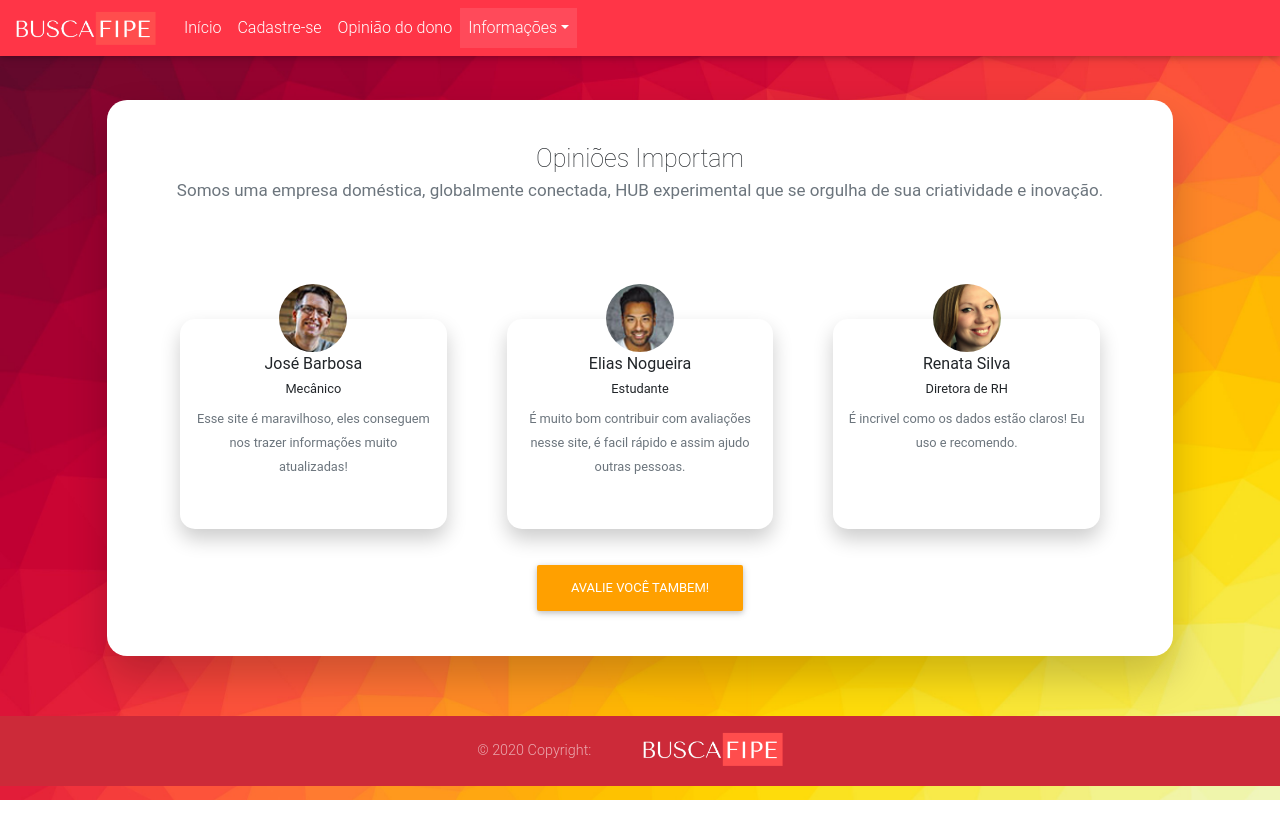
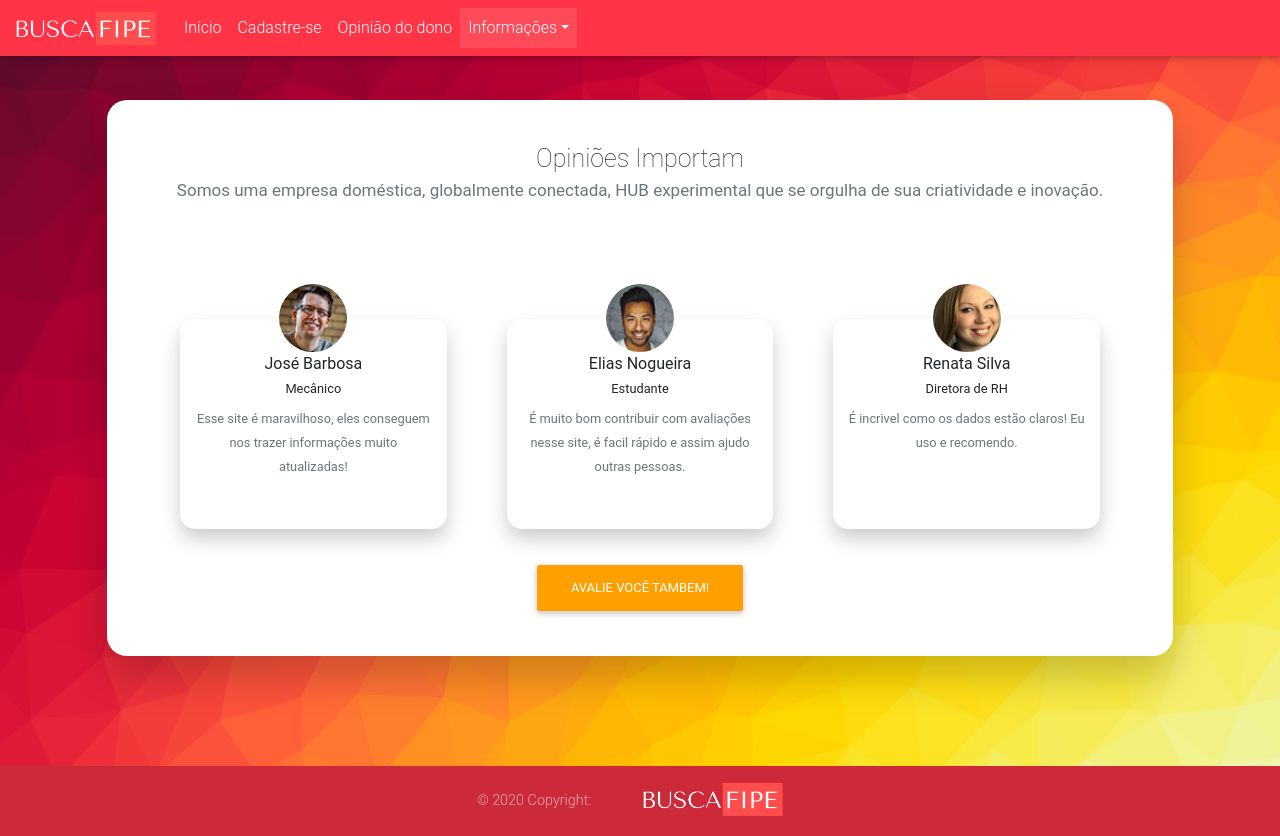
Before and after one commit to lucassgnm/Busca-Fipe, a PHP site: page /porque.html in a window 1280 px wide. Before the commit the page ends 800 px from the top, so only its background shows below. Run offline with PHP 8.4, Linux system fonts and the light colour scheme; some libraries are stand-ins or nearby versions.

Commit message:
finalização do projeto

```diff
--- a/assets/css/styles.css
+++ b/assets/css/styles.css
@@ -4,6 +4,10 @@ body {
     background-attachment: fixed;
     background-size: cover;
     background-position: 50% 50%;
+    display: flex;
+    flex-direction: column;
+    height: 100vh;
+    margin: 0;
 }
 
 img {
@@ -21,7 +25,8 @@ img {
 }
 
 main {
-    margin-bottom: 60px
+    margin-bottom: 60px;
+    flex: 1 0 auto;
 }
 
 .scrolled-down {
--- a/index.html
+++ b/index.html
@@ -9,6 +9,7 @@
     <title>Início - BUSCA FIPE</title>
     <!-- Font Awesome -->
     <link rel="stylesheet" href="https://use.fontawesome.com/releases/v5.8.2/css/all.css">
+    <link rel="stylesheet" href="https://maxcdn.bootstrapcdn.com/font-awesome/4.5.0/css/font-awesome.min.css">
     <!-- Bootstrap core CSS -->
     <link href="assets/css/bootstrap.min.css" rel="stylesheet">
     <!-- Material Design Bootstrap -->
```
